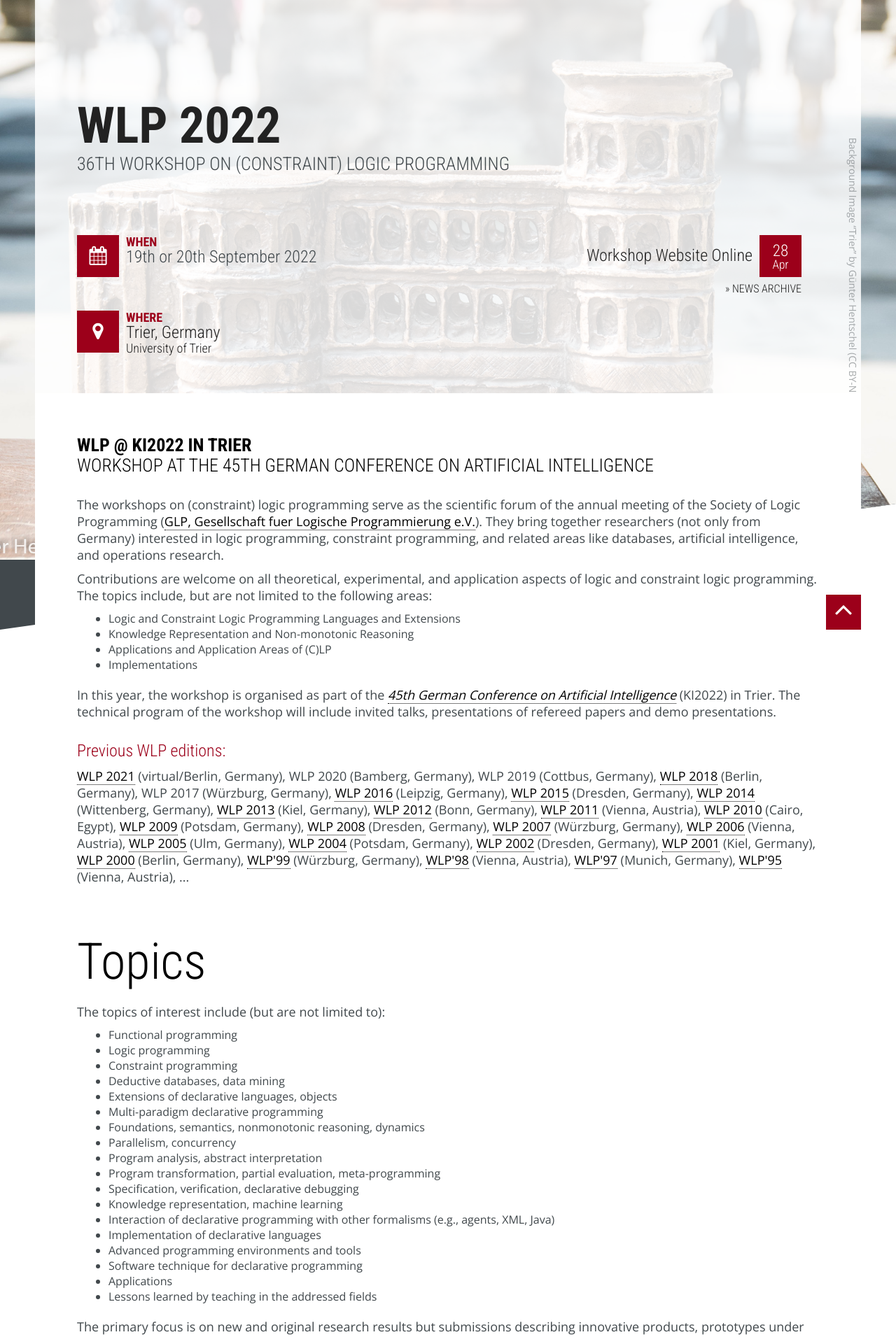
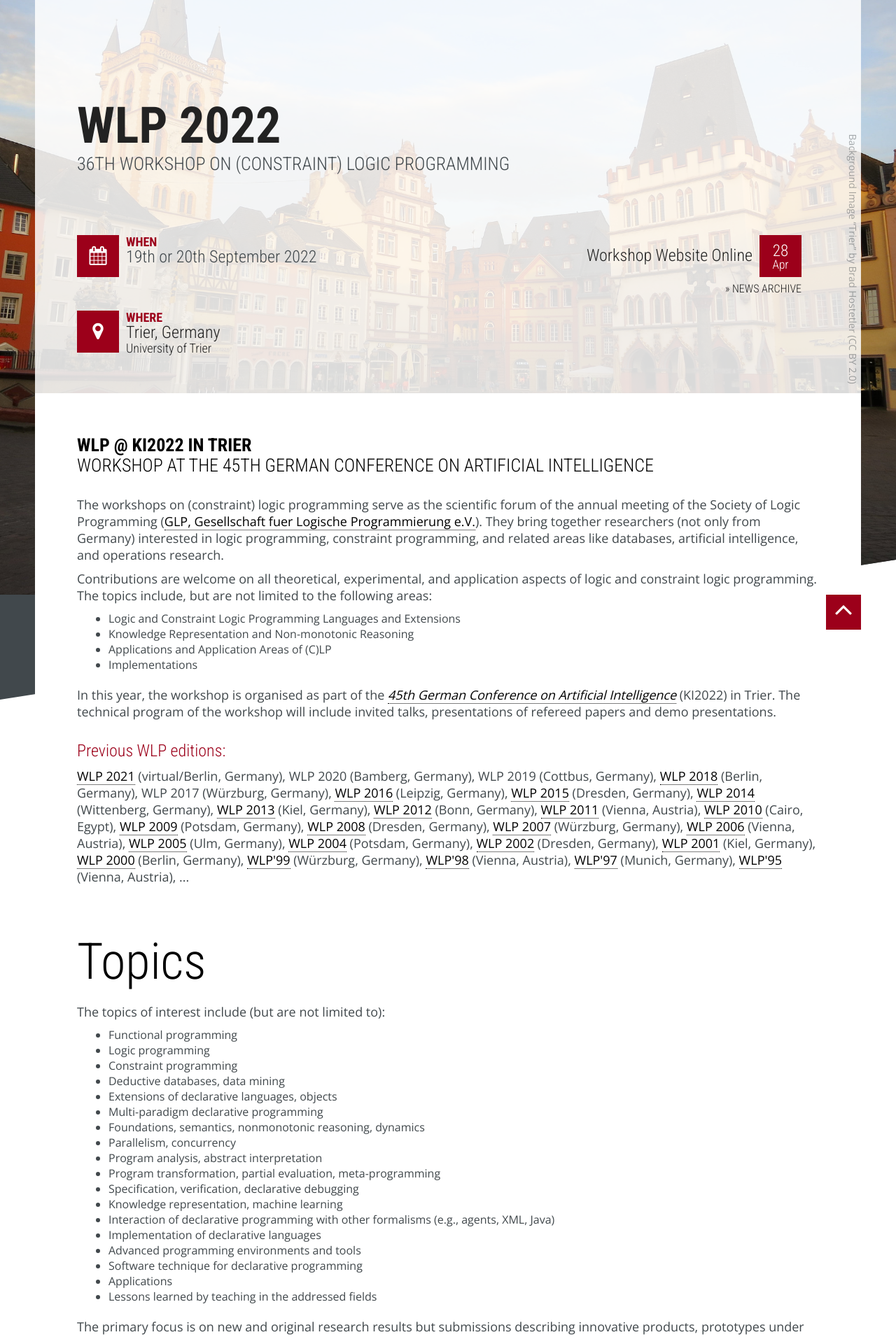
Before and after one commit to DFKI/wlp2022.dfki.de, a Jekyll site: the page built from index.html, in a window 1280 px wide. Shown: the top 1911 px of the page at 70% size. Built offline with Jekyll 4.4.1, drawn with Linux system fonts in a browser that asks for light colours; nearby versions of some CDN libraries; library files that are not in the unit come from our copies.

Commit message:
Update title image (solves #3)

```diff
--- a/_includes/header.html
+++ b/_includes/header.html
@@ -48,8 +48,8 @@
       <!-- recent news ends! -->
       {% endif %}
 
-      <div class="image-attribution">
-         <a href="https://www.flickr.com/photos/v230gh/36869016425/" target="_blank">Background Image “Trier”</a> by <a href="https://www.flickr.com/photos/v230gh/" target="_blank">Günter Hentschel</a> (<a href="https://creativecommons.org/licenses/by-nd/2.0/" target="_blank">CC BY-ND 2.0</a>)
+      <div class="image-attribution" style="bottom: 50px;">
+         <a href="https://flickr.com/photos/bradhostetler/8417475625/" target="_blank">Background Image “Trier”</a> by <a href="https://flickr.com/photos/bradhostetler/" target="_blank">Brad Hostetler</a> (<a href="https://creativecommons.org/licenses/by/2.0/" target="_blank">CC BY 2.0</a>)
       </div>
    </div>
    <!-- header container ends! -->
--- a/css/style.scss
+++ b/css/style.scss
@@ -175,12 +175,12 @@ a {
 
 .header {
   @media screen and (min-width: 941px) {
-    height: 900px;
+    height: 1000px;
 
     -webkit-clip-path: polygon(0% 100%, 0% 0%, 100% 0%, 100% 80%);
     clip-path: polygon(0% 100%, 0% 0%, 100% 0%, 100% 80%);
   }
-  background: $gray url('../images/36869016425_e7221366d2_k.jpg') 50% -100px no-repeat fixed;
+  background: $gray url('../images/8417475625_cf26f4176f_k.jpg') 50% -150px no-repeat fixed;
   background-size: cover;
   color: $gray;
   z-index: 1;
@@ -423,7 +423,7 @@ a {
 
 .intro {
   @media screen {
-    margin-top: -338px;
+    margin-top: -438px;
   }
 
   position: relative; //needed because of clip-path on header element
```
Also changed, not shown: images/36869016425_e7221366d2_k.jpg (deleted), images/8417475625_cf26f4176f_k.jpg (added).
